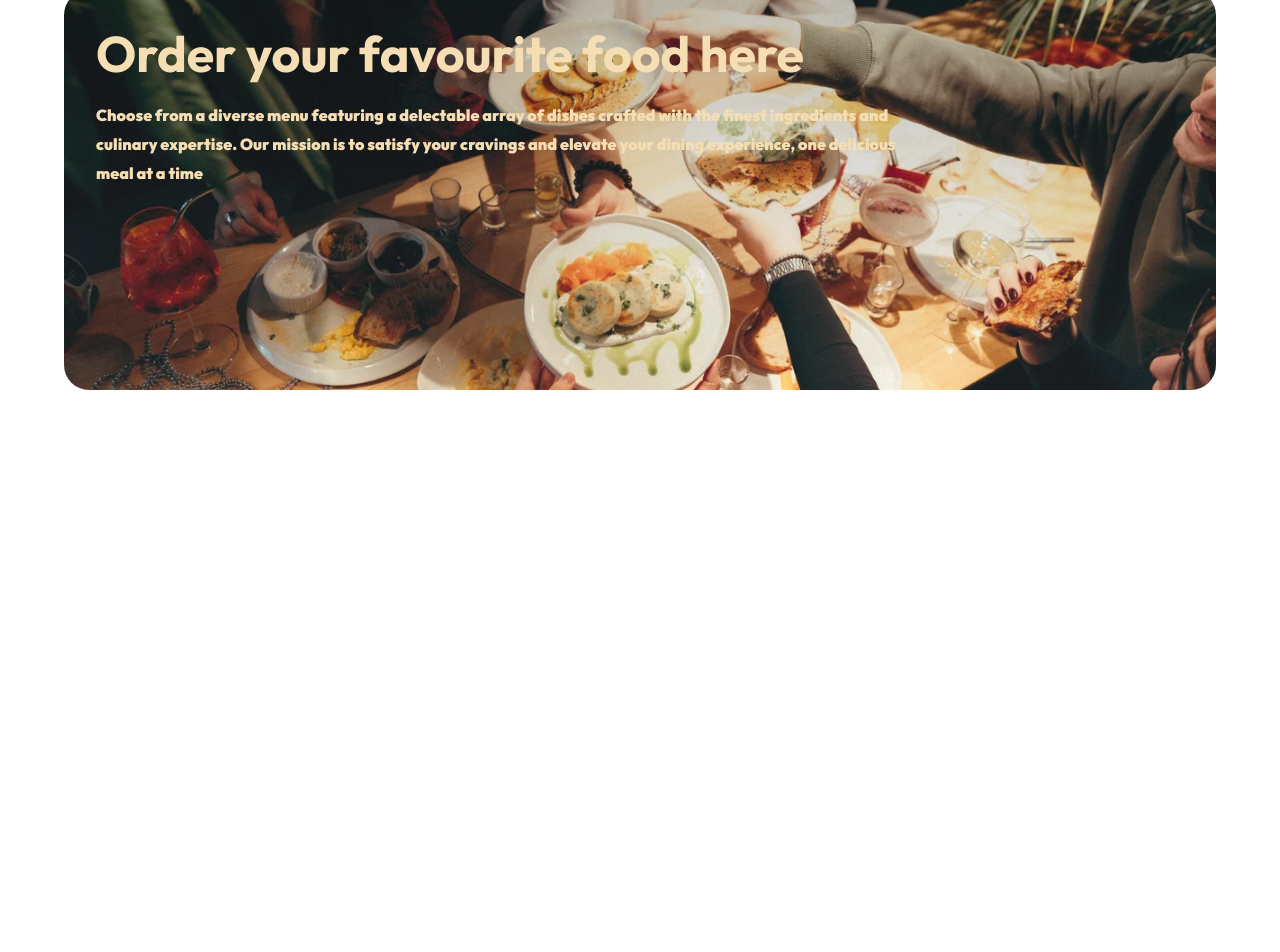
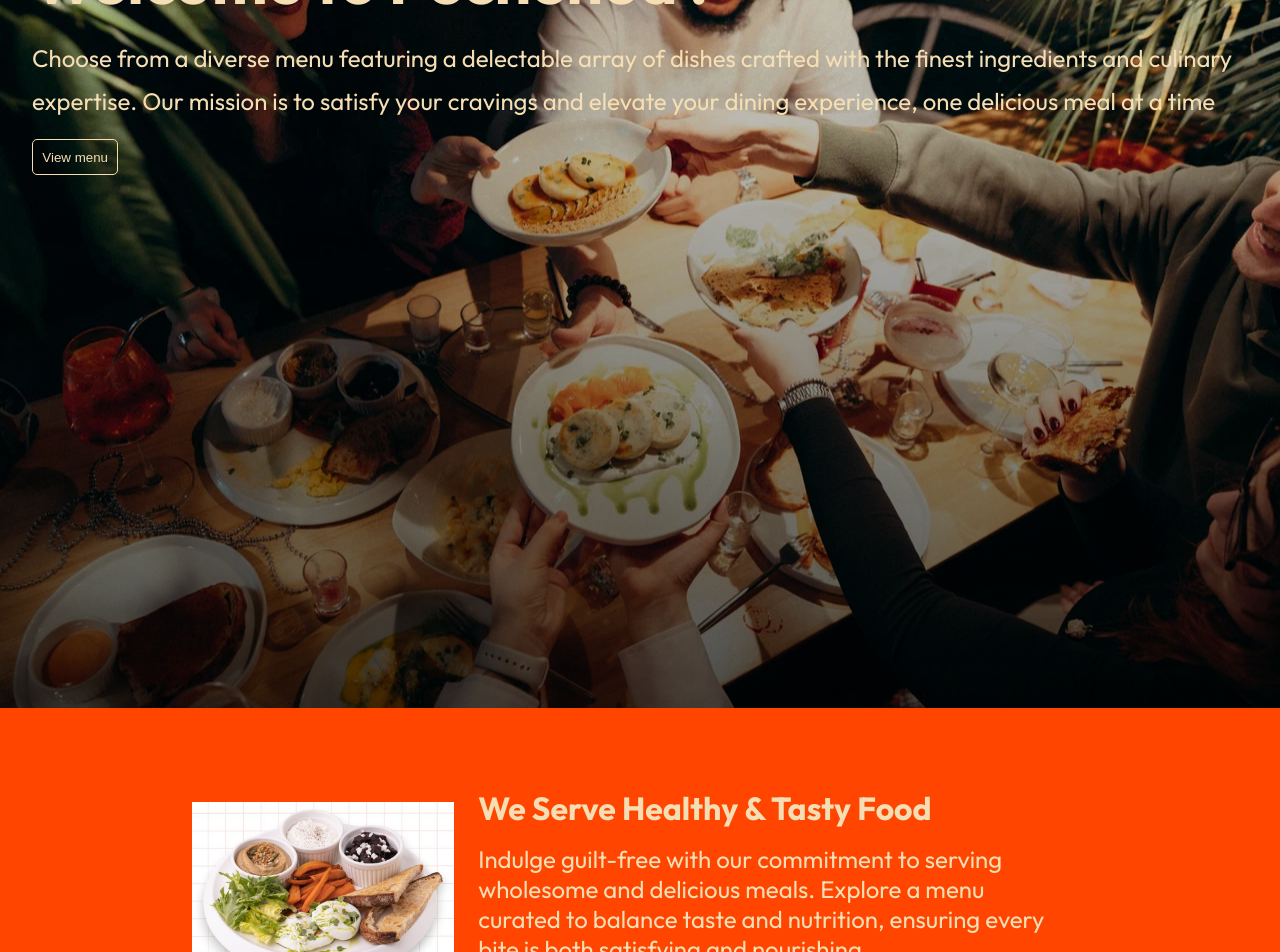
Before and after one commit to Christian03031/Project, a React (Vite) app: page /home in a window 1280 px wide. Shown: the part 160-1112 px from the top of the page. Before the commit the page ends 800 px from the top, so only its background shows below. Built offline with nearby package versions, Linux system fonts and the light colour scheme; a web font is replaced by a local one.

Commit message:
creating the landing page

```diff
--- a/package.json
+++ b/package.json
@@ -15,6 +15,7 @@
   "dependencies": {
     "gh-pages": "^6.3.0",
     "lucide-react": "^1.33.0",
+    "motion": "^14.7.1",
     "react": "^19.2.8",
     "react-dom": "^19.2.8",
     "react-router": "^8.3.1"
--- a/src/App.jsx
+++ b/src/App.jsx
@@ -1,6 +1,6 @@
 import { useEffect, useState } from "react"
 import NavBar from "./components/navbar/NavBar"
-import Banner from "./components/content/banner/Banner"
+import { Banner, Section1 } from "./components/content/banner/Banner"
 import Filter from "./components/content/filter/Filter"
 import { Dishes } from "./components/content/dishes/Dishes"
 import Order from "./components/order/Order"
@@ -10,6 +10,7 @@ import { createBrowserRouter, RouterProvider, Outlet } from "react-router"
 import { BasketProvider } from "./context/contextBasket"
 
 import backgroundImage from "./assets/images/banner.webp"
+import dishImage from "./assets/images/dish.jpg"
 import "./main.css"
 import OrderList from "./components/orders-list/OrderList"
 
@@ -29,7 +30,7 @@ const router = createBrowserRouter([
 
       {
         path: '/home',
-        element: <Banner backgroundImage={backgroundImage} />
+        element: <><Banner backgroundImage={backgroundImage} /> <Section1 imageURL={dishImage}/></>
       },
 
       {
--- a/src/components/content/banner/Banner.jsx
+++ b/src/components/content/banner/Banner.jsx
@@ -1,8 +1,9 @@
 import "./banner.css"
 import { Fragment } from "react/jsx-runtime"
+import { motion } from "motion/react"
 
-export default function Banner({ backgroundImage }) {
-    console.log(backgroundImage)
+
+export function Banner({ backgroundImage }) {
     return <Fragment>
         <div
             className="banner"
@@ -11,10 +12,54 @@ export default function Banner({ backgroundImage }) {
             }}
         >
             <div className="content">
-                <h2>Order your favourite food here</h2>
-                <p>Choose from a diverse menu featuring a delectable array of dishes crafted with the finest ingredients and culinary expertise. Our mission is to satisfy your cravings and elevate your dining experience, one delicious meal at a time</p>
+                <motion.h2
+                    initial={{ opacity: 0, y: 20 }}
+                    whileInView={{ opacity: 1, y: 0 }}
+                    viewport={{ once: true }}
+                    transition={{ duration: .5, delay: .5 }}
+                >
+                    Welcome to Pechehod !
+                </motion.h2>
+                <motion.p
+                    initial={{ opacity: 0, y: 20 }}
+                    whileInView={{ opacity: 1, y: 0, transition: { duration: .5, delay: .8 } }}
+                    viewport={{ once: true }}
+                // transition={{ duration: .5, delay: .5 }}
+                >
+                    Choose from a diverse menu featuring a delectable array of dishes crafted with the finest ingredients and culinary expertise. Our mission is to satisfy your cravings and elevate your dining experience, one delicious meal at a time
+                </motion.p>
+
+                <motion.button className="btn-banner" initial={{ opacity: 0, y: 20 }}
+                    whileInView={{ opacity: 1, y: 0, transition: { duration: .5, delay: .8 } }}
+                    // viewport={{ once: true }}
+                    whileHover={{ scale: 1.1, transition: { duration: .1, delay: 0 } }}
+                    while>View menu</motion.button>
             </div>
         </div>
     </Fragment >
+}
 
+export function Section1({ imageURL }) {
+    return <Fragment>
+        <section className="landing-2">
+            <div className="container">
+                <motion.div className="img-container" viewport={{ once: true }} initial={{ opacity: 0 }} whileInView={{ opacity: 1, y: 0, transition: { duration: .5, delay: .8 } }}><img src={imageURL} alt="dish image" /></motion.div>
+                <div className="infos-container">
+                    <motion.h2 initial={{ opacity: 0, y: 20 }}
+                        whileInView={{ opacity: 1, y: 0 }}
+                        viewport={{ once: true }}
+                        transition={{ duration: .5, delay: .5 }}>We Serve Healthy & Tasty Food</motion.h2>
+                    <motion.p initial={{ opacity: 0, y: 20 }}
+                        whileInView={{ opacity: 1, y: 0, transition: { duration: .5, delay: .8 } }}
+                        viewport={{ once: true }}>Indulge guilt-free with our commitment to serving wholesome and delicious meals. Explore a menu curated to balance taste and nutrition, ensuring every bite is both satisfying and nourishing.</motion.p>
+                    <motion.button className="btn-banner" initial={{ opacity: 0, y: 20 }}
+                        whileInView={{ opacity: 1, y: 0, transition: { duration: .5, delay: .8 } }}
+                        // viewport={{ once: true }}
+                        whileHover={{ scale: 1.1, transition: { duration: .1, delay: 0 } }} viewport={{ once: true }}>Explore Story</motion.button>
+                </div>
+            </div>
+
+
+        </section>
+    </Fragment>
 }
--- a/src/components/content/banner/banner.css
+++ b/src/components/content/banner/banner.css
@@ -1,9 +1,8 @@
 .banner {
-    width: min(1200px, 90%);
-    height: 400px;
+    margin-top: -50px;
+    width: fit-content;
+    height: 100vh;
     position: relative;
-    margin: 2em 0;
-    border-radius: 25px;
 }
 
 .banner::before {
@@ -11,21 +10,20 @@
     position: absolute;
     inset: 0;
 
-    border-radius: 25px;
     background:
-        linear-gradient(
-            rgba(59, 58, 58, 0.3),
-            rgba(238, 230, 230, 0.1)
-        ),
-        center / cover no-repeat var(--banner-image);
+        linear-gradient(rgba(0, 0, 0, 0.1),
+            rgba(0, 0, 0, 0.7)),
+        left / cover no-repeat var(--banner-image);
 
-    backdrop-filter: blur(10px);
+    /* filter: blur(1px); */
 }
 
 .content {
+    display: flex;
     position: relative;
     z-index: 1;
-    width: 75%;
+    width: fit-content;
+    /* height: 100%; */
     padding: 2em;
     display: flex;
     flex-direction: column;
@@ -33,33 +31,85 @@
     gap: 1em;
 
 
-    & > * {
+    &>* {
         color: wheat;
 
     }
 
     & h2 {
-        font-size: 50px;
+        font-size: 4em;
     }
 
     & p {
-        font-size: 1em;
-        font-weight: 1000;
+        font-size: 1.5em;
+        /* width: 25%; */
         line-height: 1.8em;
     }
+}
 
-    & button {
-        background-color: white;
-        color: grey;
-        border: 1px solid transparent;
-        border-radius: 25px;
-        padding: .7em;
-        transition: all .2s linear;
+.btn-banner {
+    background-color: white;
+    /* margin-top: auto; */
+    color: wheat;
+    border: 1px solid wheat;
+    background-color: transparent;
+    border-radius: 5px;
+    padding: .7em;
+    transition: all .2s linear;
+    justify-self: flex-end;
 
-        &:hover {
-            transform: scale(1.1);
-            cursor: pointer;
-            box-shadow: 0px 0px 10px rgb(223, 145, 2);
+    &:hover {
+        transform: rotate(180);
+        cursor: pointer;
+        /* box-shadow: 0px 0px 10px rgb(223, 145, 2); */
+    }
+}
+
+
+.landing-2 {
+    background-color: orangered;
+    display: flex;
+    align-items: center;
+    justify-content: center;
+
+    & .container {
+        width: 70%;
+        padding: 5em 0;
+        display: flex;
+        flex-direction: row;
+        /* width: 1800px; */
+        align-items: center;
+        justify-content: center;
+
+        & .img-container {
+            width: 100%;
+
+            & img {
+                width: 100%;
+                aspect-ratio: auto;
+            }
+        }
+
+        & .infos-container {
+            display: flex;
+            flex-direction: column;
+            height: 100%;
+            gap: 1em;
+            justify-content: center;
+            align-items: start;
+            padding: 0 1.5em;
+
+            & * {
+                color: wheat;
+            }
+
+            & h2 {
+                font-size: 2em;
+            }
+
+            & p {
+                font-size: 1.5em;
+            }
         }
     }
 
```
Also changed, not shown: src/assets/images/dish.jpg (added), 1 other file (tests, documents, lock files or other folders).
